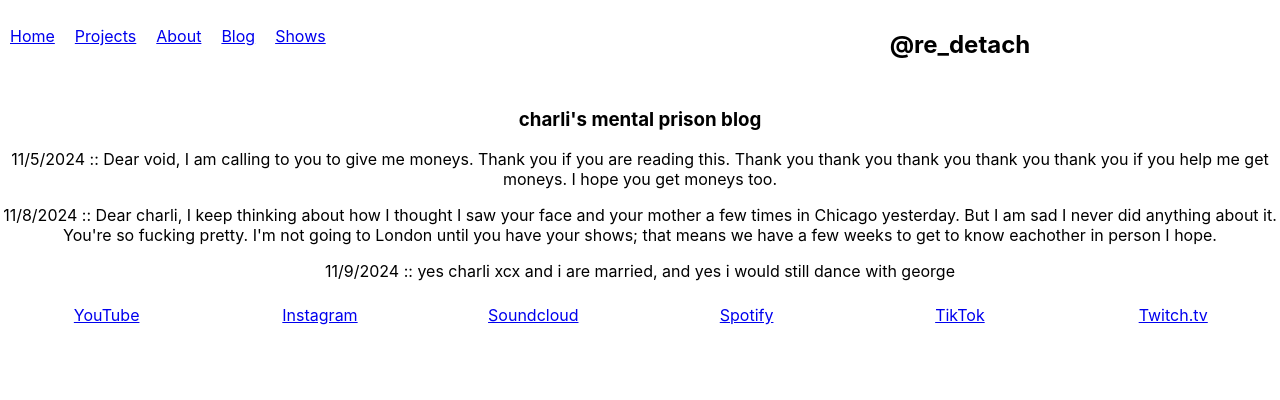
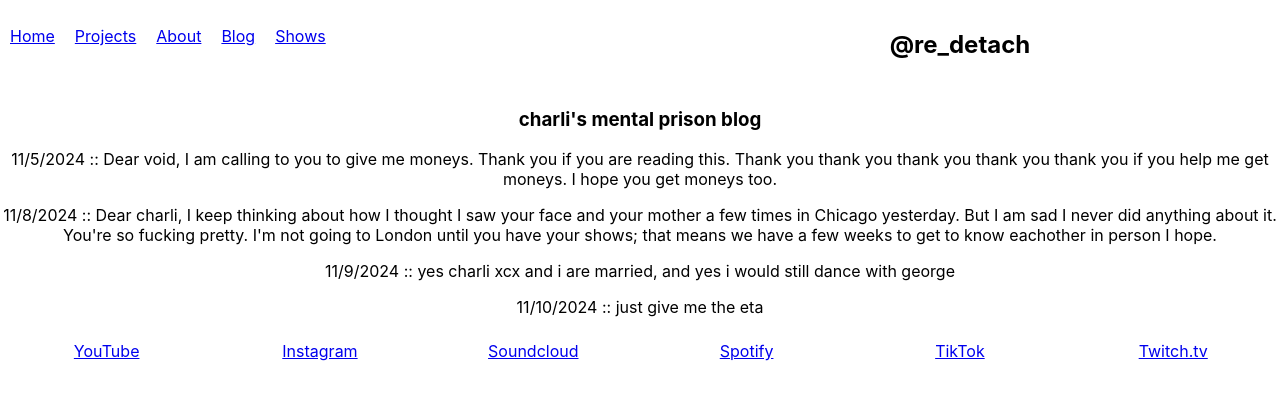
Before and after one commit to rolinmb/redetach-music, a React (Create React App) app: page /blog in a window 1280 px wide. Shown: the top 400 px of the page. Built offline with nearby package versions, Linux system fonts and the light colour scheme.

Commit message:
charli again duh

```diff
--- a/src/components/Blog.js
+++ b/src/components/Blog.js
@@ -11,6 +11,7 @@ const Blog = () => {
         <p>11/5/2024 :: Dear void, I am calling to you to give me moneys. Thank you if you are reading this. Thank you thank you thank you thank you thank you if you help me get moneys. I hope you get moneys too.</p>
         <p>11/8/2024 :: Dear charli, I keep thinking about how I thought I saw your face and your mother a few times in Chicago yesterday. But I am sad I never did anything about it. You're so fucking pretty. I'm not going to London until you have your shows; that means we have a few weeks to get to know eachother in person I hope.</p>
         <p>11/9/2024 :: yes charli xcx and i are married, and yes i would still dance with george</p>
+        <p>11/10/2024 :: just give me the eta</p>
       </div>
     </div>
   );
```
